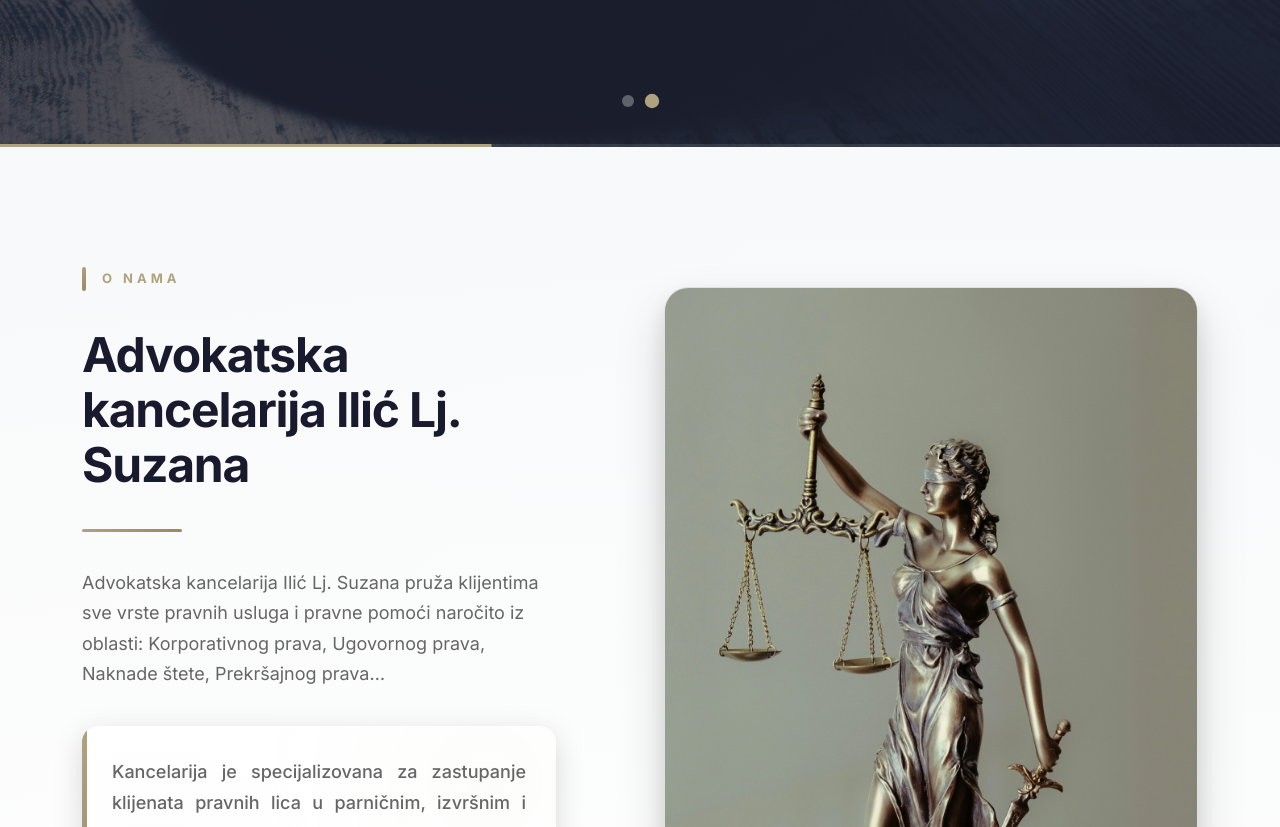
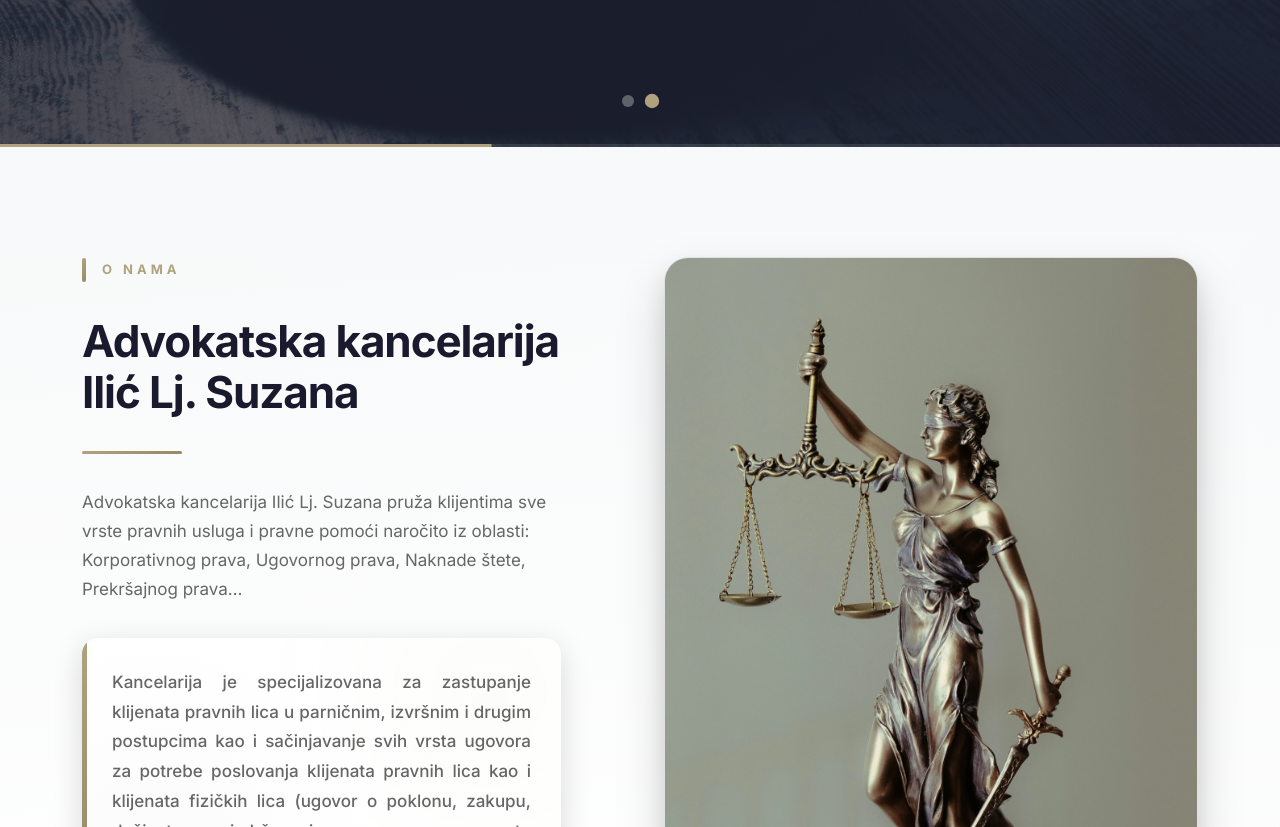
Before and after one commit to anicabarrios/consultation, a React (Vite) app: page / in a window 1280 px wide. Shown: the part 653-1480 px from the top of the page. Built offline with nearby package versions, Linux system fonts and the light colour scheme.

Commit message:
fixed bootstrap zoom

```diff
--- a/src/components/About/About.css
+++ b/src/components/About/About.css
@@ -1,17 +1,17 @@
 /* ============================================
-   CSS VARIABLES
+   CSS VARIABLES - Base (Desktop 1200px+)
    ============================================ */
 .about-component {
-  --section-padding: clamp(80px, 12vw, 120px);
-  --container-padding: clamp(40px, 6vw, 60px);
-  --text-spacing: clamp(24px, 4vw, 36px);
-  --card-padding: clamp(20px, 3vw, 35px);
-  --image-height: clamp(450px, 55vw, 700px);
-  --quote-height: clamp(280px, 35vw, 420px);
-  --main-title-size: clamp(26px, 4.5vw, 48px);
-  --subtitle-size: clamp(11px, 1.5vw, 13px);
-  --body-text-size: clamp(14px, 2vw, 18px);
-  --benefit-text-size: clamp(15px, 2vw, 17px);
+  --section-padding: 120px;
+  --container-padding: 60px;
+  --text-spacing: 36px;
+  --card-padding: 35px;
+  --image-height: 700px;
+  --quote-height: 420px;
+  --main-title-size: 48px;
+  --subtitle-size: 13px;
+  --body-text-size: 18px;
+  --benefit-text-size: 17px;
 }
 
 /* ============================================
@@ -180,6 +180,165 @@
    RESPONSIVE BREAKPOINTS
    ============================================ */
 
+/* Ultra-wide screen (1920px+) */
+@media (min-width: 1920px) {
+  .about-component {
+    --section-padding: 120px;
+    --container-padding: 60px;
+    --text-spacing: 36px;
+    --card-padding: 35px;
+    --image-height: 800px;
+    --quote-height: 420px;
+    --main-title-size: 48px;
+    --subtitle-size: 13px;
+    --body-text-size: 18px;
+    --benefit-text-size: 17px;
+  }
+}
+
+/* Large Desktop (1200px - 1919px) */
+@media (max-width: 1919px) and (min-width: 1200px) {
+  .about-component {
+    --section-padding: 110px;
+    --container-padding: 55px;
+    --text-spacing: 34px;
+    --card-padding: 32px;
+    --image-height: 650px;
+    --quote-height: 400px;
+    --main-title-size: 44px;
+    --subtitle-size: 13px;
+    --body-text-size: 17px;
+    --benefit-text-size: 17px;
+  }
+}
+
+/* Desktop (992px - 1199px) */
+@media (max-width: 1199px) and (min-width: 992px) {
+  .about-component {
+    --section-padding: 100px;
+    --container-padding: 50px;
+    --text-spacing: 32px;
+    --card-padding: 30px;
+    --image-height: 580px;
+    --quote-height: 380px;
+    --main-title-size: 40px;
+    --subtitle-size: 12px;
+    --body-text-size: 17px;
+    --benefit-text-size: 16px;
+  }
+}
+
+/* Tablet Landscape (768px - 991px) */
+@media (max-width: 991px) and (min-width: 768px) {
+  .about-component {
+    --section-padding: 90px;
+    --container-padding: 0;
+    --text-spacing: 30px;
+    --card-padding: 40px;
+    --image-height: 680px;
+    --quote-height: 360px;
+    --main-title-size: 36px;
+    --subtitle-size: 12px;
+    --body-text-size: 16px;
+    --benefit-text-size: 16px;
+  }
+}
+
+/* Tablet Portrait (768px - 1024px landscape) */
+@media (max-width: 1024px) and (min-width: 768px) and (orientation: landscape) {
+  .about-component {
+    --quote-height: 360px;
+    --image-height: 620px;
+  }
+}
+
+@media (max-width: 1024px) and (min-width: 768px) and (orientation: portrait) {
+  .about-component {
+    --quote-height: 400px;
+    --image-height: 750px;
+  }
+}
+
+/* Large Mobile (576px - 767px) */
+@media (max-width: 767px) and (min-width: 576px) {
+  .about-component {
+    --section-padding: 70px;
+    --container-padding: 0;
+    --text-spacing: 28px;
+    --card-padding: 35px;
+    --image-height: 420px;
+    --quote-height: 300px;
+    --main-title-size: 28px;
+    --subtitle-size: 11px;
+    --body-text-size: 16px;
+    --benefit-text-size: 15px;
+  }
+}
+
+/* Mobile (480px - 575px) */
+@media (max-width: 575px) and (min-width: 480px) {
+  .about-component {
+    --section-padding: 55px;
+    --container-padding: 0;
+    --text-spacing: 26px;
+    --card-padding: 30px;
+    --image-height: 350px;
+    --quote-height: 270px;
+    --main-title-size: 24px;
+    --subtitle-size: 11px;
+    --body-text-size: 15px;
+    --benefit-text-size: 14px;
+  }
+}
+
+/* Small Mobile (360px - 479px) */
+@media (max-width: 479px) and (min-width: 360px) {
+  .about-component {
+    --section-padding: 50px;
+    --container-padding: 0;
+    --text-spacing: 24px;
+    --card-padding: 28px;
+    --image-height: 320px;
+    --quote-height: 250px;
+    --main-title-size: 22px;
+    --subtitle-size: 11px;
+    --body-text-size: 15px;
+    --benefit-text-size: 14px;
+  }
+}
+
+/* Extra Small Mobile (320px - 359px) */
+@media (max-width: 359px) and (min-width: 320px) {
+  .about-component {
+    --section-padding: 45px;
+    --container-padding: 0;
+    --text-spacing: 22px;
+    --card-padding: 25px;
+    --image-height: 280px;
+    --quote-height: 220px;
+    --main-title-size: 20px;
+    --subtitle-size: 11px;
+    --body-text-size: 14px;
+    --benefit-text-size: 14px;
+  }
+}
+
+/* Very Small Mobile (< 320px) */
+@media (max-width: 319px) {
+  .about-component {
+    --section-padding: 40px;
+    --container-padding: 0;
+    --text-spacing: 20px;
+    --card-padding: 22px;
+    --image-height: 260px;
+    --quote-height: 200px;
+    --main-title-size: 18px;
+    --subtitle-size: 10px;
+    --body-text-size: 14px;
+    --benefit-text-size: 13px;
+  }
+}
+
 /* Quote Section Mobile Adjustments */
 @media (max-width: 767px) {
   .quote-card-mobile {
@@ -202,72 +361,6 @@
     font-size: 80px !important;
     top: 20px !important;
     left: 20px !important;
-  }
-}
-
-/* Tablet (768px - 1199px) */
-@media (max-width: 1199px) and (min-width: 768px) {
-  .about-component {
-    --image-height: clamp(620px, 62vw, 720px);
-    --quote-height: clamp(320px, 40vw, 380px);
-    --card-padding: clamp(35px, 5vw, 50px);
-    --container-padding: 0;
-  }
-}
-
-/* Mobile (below 768px) */
-@media (max-width: 767px) {
-  .about-component {
-    --section-padding: clamp(60px, 10vw, 80px);
-    --container-padding: 0;
-    --image-height: clamp(350px, 50vw, 450px);
-    --quote-height: clamp(260px, 35vw, 320px);
-    --card-padding: clamp(30px, 5vw, 40px);
-    --main-title-size: clamp(22px, 4vw, 28px);
-    --benefit-text-size: clamp(14px, 2vw, 16px);
-  }
-}
-
-/* Small Mobile (below 576px) */
-@media (max-width: 575px) {
-  .about-component {
-    --section-padding: clamp(40px, 8vw, 60px);
-    --image-height: clamp(300px, 45vw, 350px);
-    --quote-height: clamp(220px, 32vw, 280px);
-    --card-padding: clamp(25px, 4vw, 35px);
-    --main-title-size: clamp(20px, 3.5vw, 24px);
-    --benefit-text-size: 14px;
-  }
-}
-
-/* Tablet Landscape */
-@media (max-width: 1024px) and (min-width: 768px) and (orientation: landscape) {
-  .about-component {
-    --quote-height: clamp(340px, 42vw, 380px);
-    --image-height: clamp(580px, 60vw, 680px);
-  }
-}
-
-/* Tablet Portrait */
-@media (max-width: 1024px) and (min-width: 768px) and (orientation: portrait) {
-  .about-component {
-    --quote-height: clamp(380px, 45vw, 420px);
-    --image-height: clamp(680px, 70vw, 780px);
-  }
-}
-
-/* Ultra-wide screen adjustments */
-@media (min-width: 1920px) {
-  .about-component {
-    --image-height: clamp(600px, 40vw, 800px);
-  }
-}
-
-/* Very small mobile adjustments */
-@media (max-width: 320px) {
-  .about-component {
-    --image-height: clamp(250px, 80vw, 300px);
-    --quote-height: clamp(180px, 60vw, 220px);
   }
 }
 
--- a/src/index.css
+++ b/src/index.css
@@ -15,6 +15,8 @@ html {
 }
 
 body {
+  width: 100%;
+  overflow-x: hidden;
   font-family: 'Inter', -apple-system, BlinkMacSystemFont, 'Segoe UI', sans-serif;
   -webkit-font-smoothing: antialiased;
   -moz-osx-font-smoothing: grayscale;
@@ -22,15 +24,41 @@ body {
   line-height: 1.5;
   color: #1a1a2e;
   background-color: #ffffff;
-  overflow-x: hidden;
+}
+
+body > #root {
+  overflow-x: clip;
 }
 
 #root {
   width: 100%;
   min-height: 100vh;
+  min-height: 100dvh;
 }
 
-h1, h2, h3, h4, h5, h6 {
+.app-wrapper {
+  width: 100%;
+  min-height: 100vh;
+  min-height: 100dvh;
+  display: flex;
+  flex-direction: column;
+  position: relative;
+}
+
+.main-content {
+  flex: 1 1 auto;
+  width: 100%;
+}
+
+/* =====================
+   Typography
+===================== */
+h1,
+h2,
+h3,
+h4,
+h5,
+h6 {
   font-family: 'Playfair Display', Georgia, serif;
   font-weight: 700;
 }
@@ -44,6 +72,7 @@ select {
 img {
   max-width: 100%;
   height: auto;
+  display: block;
 }
 
 @media (min-width: 1400px) {
```
